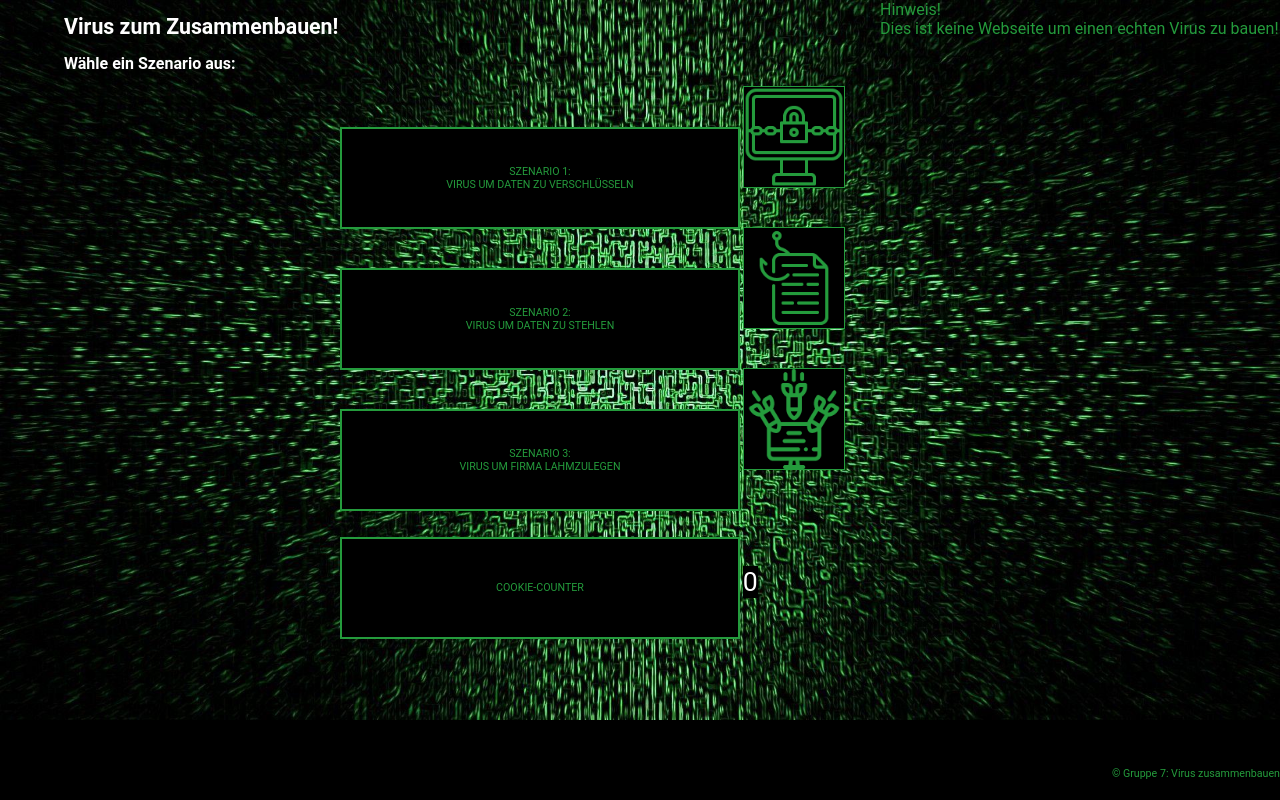
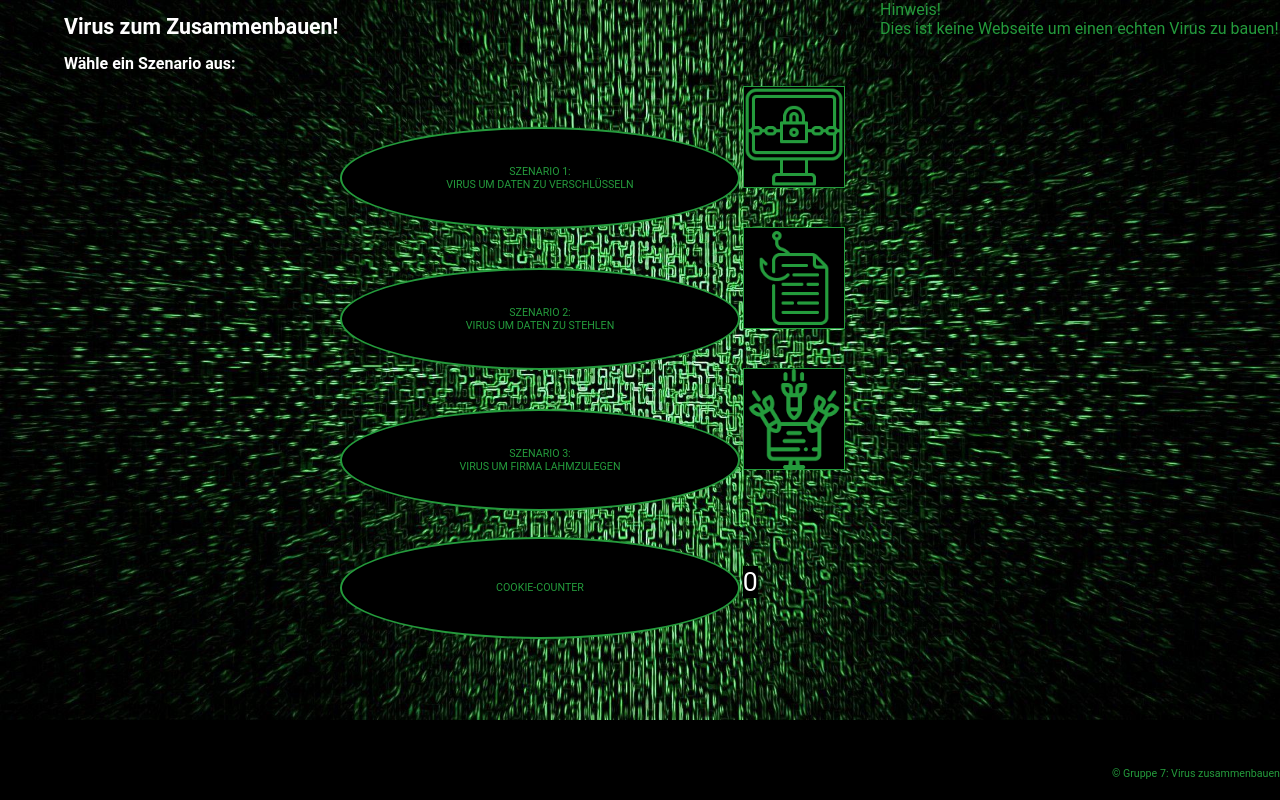
Before and after one commit to PRiekenberg/Anwendungsprojekt_FOM, a PHP site: page / in a window 1280 px wide. Run offline with PHP 8.4, Linux system fonts and the light colour scheme.

Commit message:
Update stylesheet.css

```diff
--- a/css/stylesheet.css
+++ b/css/stylesheet.css
@@ -41,6 +41,7 @@ button {
      	z-index: 1;
      	font-family: inherit;
      	color: #249B3C;
+	border-radius: 50%;
 }
 
 button::before {
@@ -55,7 +56,6 @@ button::before {
 	transition: .5s ease;
 	display: block;
 	z-index: -1;
-	border-radius: 50%;
 }
 
 button:hover::before {
```
